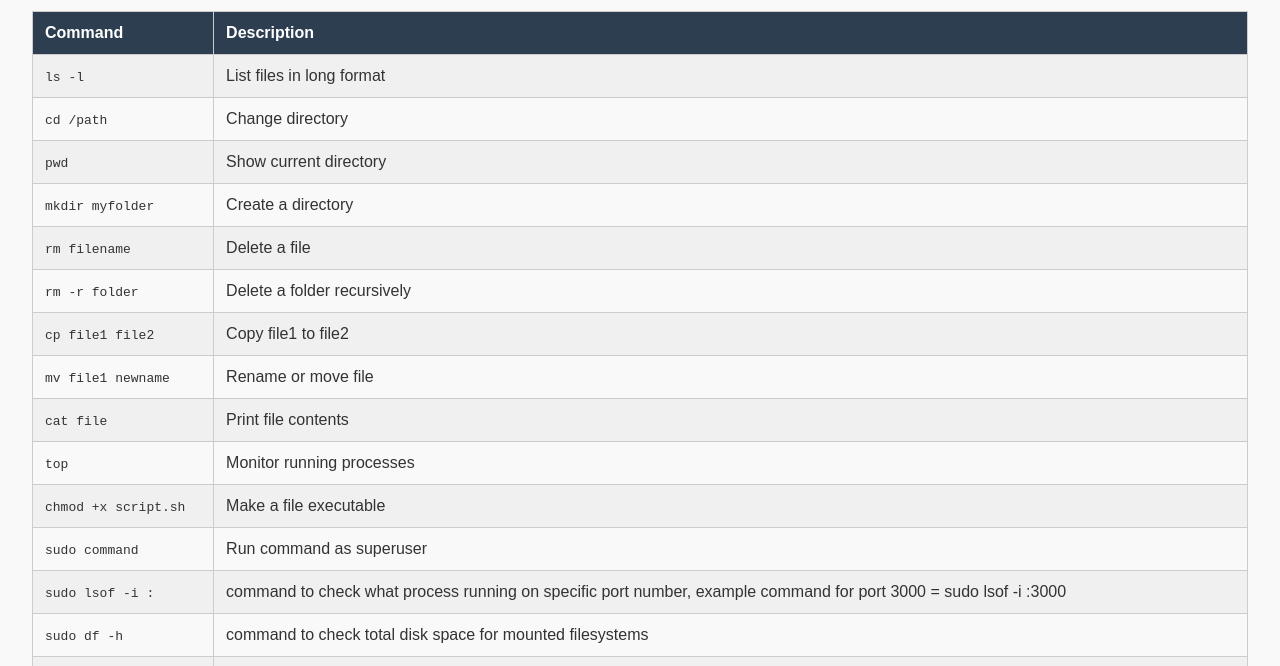
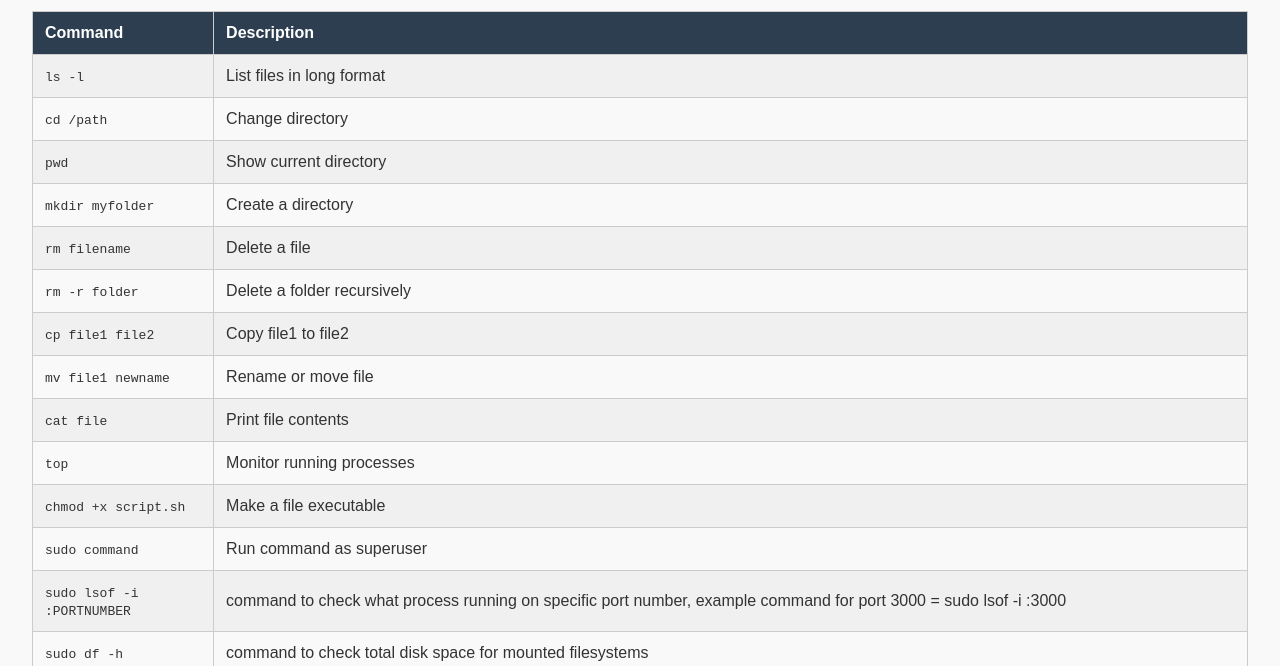
Before and after one commit to chit-sit/chit-sit.github.io, a plain HTML site: page linux.html in a window 1280 px wide. Shown: the part 91-757 px from the top of the page. Drawn offline with Linux system fonts and the light colour scheme.

Commit message:
fix typo

```diff
--- a/linux.html
+++ b/linux.html
@@ -58,7 +58,7 @@
     <tr><td><code>top</code></td><td>Monitor running processes</td></tr>
     <tr><td><code>chmod +x script.sh</code></td><td>Make a file executable</td></tr>
     <tr><td><code>sudo command</code></td><td>Run command as superuser</td></tr>
-    <tr><td><code>sudo lsof -i :<PORTNUMBER></code></td><td>command to check what process running on specific port number, example command for port 3000 = sudo lsof -i :3000 </td></tr>
+    <tr><td><code>sudo lsof -i :PORTNUMBER</code></td><td>command to check what process running on specific port number, example command for port 3000 = sudo lsof -i :3000 </td></tr>
     <tr><td><code>sudo df -h</code></td><td>command to check total disk space for mounted filesystems </td></tr>
     <tr><td><code>ping <hostname_or_IP></code></td><td>command to test network connectivity between your machine and another host (like a server, website, or device), Example usage : <strong> ping google.com </strong> or <strong> ping 192.168.100.1 </strong></td></tr>
     <tr><td><code>traceroute <hostname></code></td><td>command to trace the network path that packets take from your computer to the target host, helpful to identify all the hops (routers/servers), network latency, where delays or failures occur in the route , Example usage : <strong>traceroute google.com</strong></td></tr>
```
